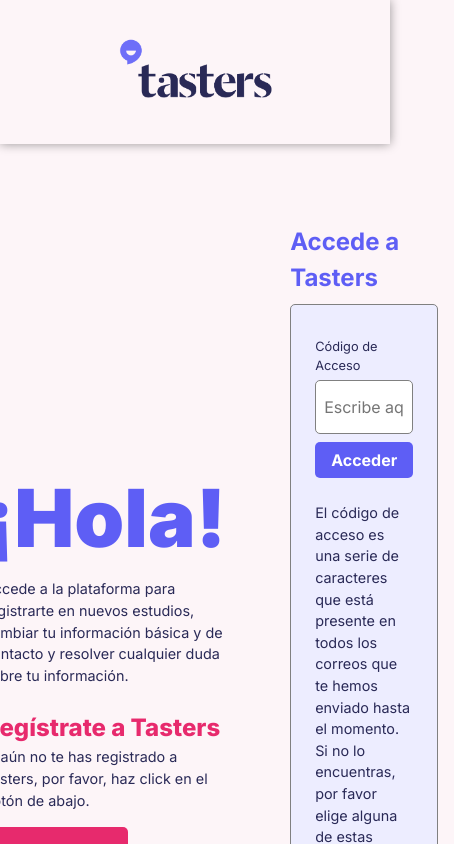
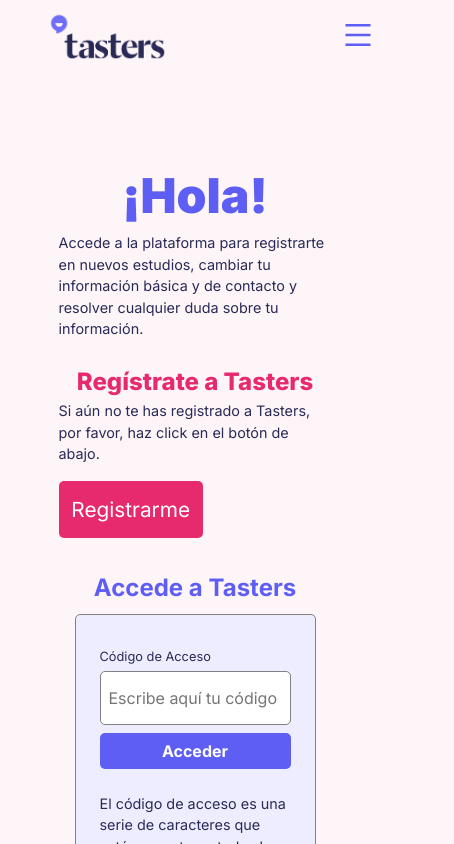
Before and after one commit to Sperientia/tasters, a React (Vite) app: page / in a window 390 px wide. Shown: the top 844 px of the page, 454 px wide, since content can reach past the window. Built offline with nearby package versions, Linux system fonts and the light colour scheme.

Commit message:
🚀 [ADD] Burger menu and login view in mobile 🚀

```diff
--- a/src/components/App/App.jsx
+++ b/src/components/App/App.jsx
@@ -12,7 +12,7 @@ function App() {
 	} = useStore()
 
 	// If there is no accessCode and view, go to loginView
-	if (!accessCode && view) window.location.href = '/'
+	if (view) window.location.href = '/'
 
 	return (
 		<>
--- a/src/components/Header/Header.css
+++ b/src/components/Header/Header.css
@@ -44,16 +44,20 @@
 	transform: scale(1.02);
 }
 
-@media (max-width: 775px) {
-	.header {
-		padding: 0 2rem;
-		display: flex;
-		justify-content: center;
-		align-items: center;
-	}
-	.navbar__list {
-		display: none;
-	}
+.header__button {
+	font-size: 2rem;
+	color: var(--highlight-second-color);
+	position: absolute;
+	right: 1rem;
+	top: 1rem;
+	display: none;
+	z-index: 10000;
+}
+
+.header__button.opened {
+	color: white;
+	top: 3rem;
+	right: 3rem;
 }
 
 .show {
@@ -74,3 +78,68 @@
 .isLoggedIn:hover a {
 	transform: translateY(-2px);
 }
+
+.header__nav.header__nav--open .navbar__list {
+	display: flex;
+	flex-direction: column;
+	justify-content: space-evenly;
+	align-items: center;
+	width: 100%;
+	height: 100vh;
+	background-color: var(--primary-color);
+	position: absolute;
+	top: 0;
+	left: 0;
+	z-index: 1;
+}
+
+@media (max-width: 900px) {
+	.header {
+		display: flex;
+		justify-content: start;
+		align-items: center;
+		height: 5rem;
+		box-shadow: none;
+	}
+	.header__logo__img {
+		height: 3rem;
+	}
+
+	.navbar__list {
+		padding: 0;
+		margin: 0;
+	}
+
+	.header__nav {
+		display: none;
+	}
+
+	.header__nav.header__nav--open {
+		display: block;
+	}
+
+	.header__button {
+		display: block;
+	}
+
+	.navbar__link{
+		font-size: 1.5rem;
+		color: white;
+	}
+
+	.navbar__item--button .navbar__link {
+		color: var(--primary-color);
+	}
+
+
+	.isLoggedIn,
+	.isLoggedIn a {
+		cursor: pointer;
+		width: fit-content;
+		height: fit-content;
+	}
+
+	.isLoggedIn.navbar__item--button .navbar__link{
+		color: white;
+	}
+}
--- a/src/components/Header/Header.jsx
+++ b/src/components/Header/Header.jsx
@@ -1,8 +1,14 @@
+import { useState } from 'react'
 import { HeaderNav } from './HeaderNav'
+import { HeaderButton } from './HeaderButton'
 import headerLogo from '../../assets/header-logo.png'
 import './Header.css'
 
 export const Header = () => {
+	const [menuOpen, setMenuOpen] = useState(false)
+
+	document.body.style.overflow = menuOpen ? 'hidden' : 'auto'
+
 	return (
 		<header className='header'>
 			<div className='header__logo'>
@@ -10,7 +16,13 @@ export const Header = () => {
 					<img src={headerLogo} alt='Tasters Logo' className='header__logo__img'/>
 				</a>
 			</div>
-			<HeaderNav />
+			<HeaderNav
+				menuOpen={menuOpen}
+			/>
+			<HeaderButton
+				menuOpen={menuOpen}
+				setMenuOpen={setMenuOpen}
+			/>
 		</header>
 	)
 }
--- /dev/null
+++ b/src/components/Header/HeaderButton.jsx
@@ -0,0 +1,13 @@
+import { AiOutlineMenu, AiOutlineClose } from 'react-icons/ai'
+
+// eslint-disable-next-line react/prop-types
+export const HeaderButton = ({ menuOpen, setMenuOpen }) => {
+
+	const extraClass = menuOpen ? ' opened' : ''
+
+	return (
+		<a className={"header__button" + extraClass} onClick={() => setMenuOpen(!menuOpen)}>
+			{menuOpen ? <AiOutlineClose /> : <AiOutlineMenu />}
+		</a>
+	)
+}
--- a/src/components/Header/HeaderNav.jsx
+++ b/src/components/Header/HeaderNav.jsx
@@ -1,13 +1,14 @@
+/* eslint-disable react/prop-types */
 import { headerFields } from '../../data/header'
 import { useStore } from '../../hooks/useStore'
-import './Header.css'
 
 
-export const HeaderNav = () => {
+export const HeaderNav = ({ menuOpen }) => {
 	const { accessCode, restartApp } = useStore()
+	const extraClassName = menuOpen ? 'header__nav--open' : ''
 
 	return (
-		<nav className='header__nav'>
+		<nav className={'header__nav ' + extraClassName}>
 			<ul className='navbar__list'>
 				{headerFields.map((field, index) => {
 					let extraClassName = ''
--- a/src/components/LoginFormSection/LoginFormSection.css
+++ b/src/components/LoginFormSection/LoginFormSection.css
@@ -97,3 +97,9 @@
 		transform: scale(1);
 	}
 }
+
+@media screen and (max-width: 900px) {
+	.login__title {
+		margin-top: 2rem;
+	}
+}
--- a/src/components/RegisterSection/RegisterSection.css
+++ b/src/components/RegisterSection/RegisterSection.css
@@ -1,3 +1,9 @@
+.register__section {
+	padding: 0;
+	margin: 0;
+	width: 100%;
+}
+
 .register__title {
 	color: var(--highlight-color);
 	font-size: 1.5rem;
@@ -28,3 +34,9 @@
 .register__btn:hover {
 	transform: translateY(-2px);
 }
+
+@media screen and (max-width: 900px) {
+	.register__title {
+		text-align: center;
+	}
+}
--- a/src/views/LoginView/LoginView.css
+++ b/src/views/LoginView/LoginView.css
@@ -27,3 +27,15 @@
 	margin: 0;
 	margin-bottom: 1.5rem;
 }
+
+@media screen and (max-width: 900px) {
+	.login__view {
+		flex-direction: column;
+	}
+	.welcome__section {
+		padding: 0;
+	}
+	.welcome__title {
+		font-size: 3rem;
+	}
+}
```
